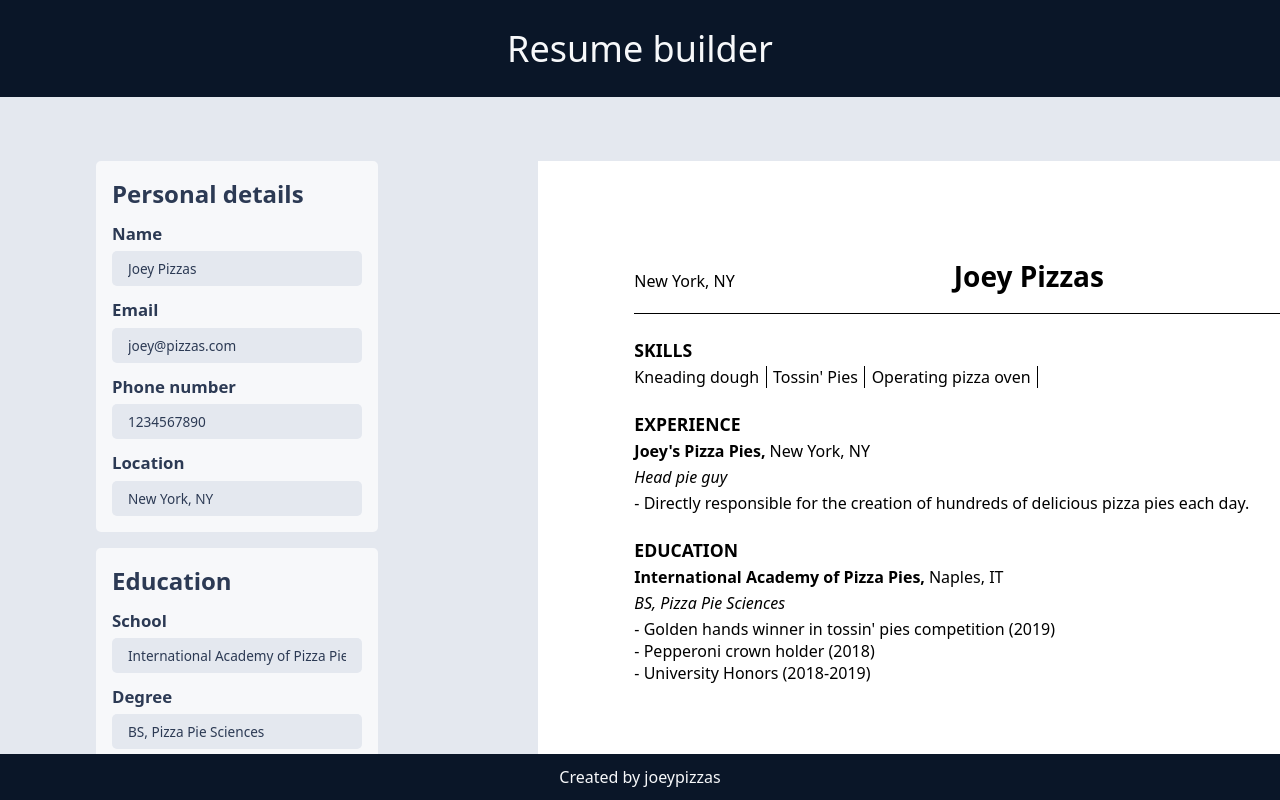
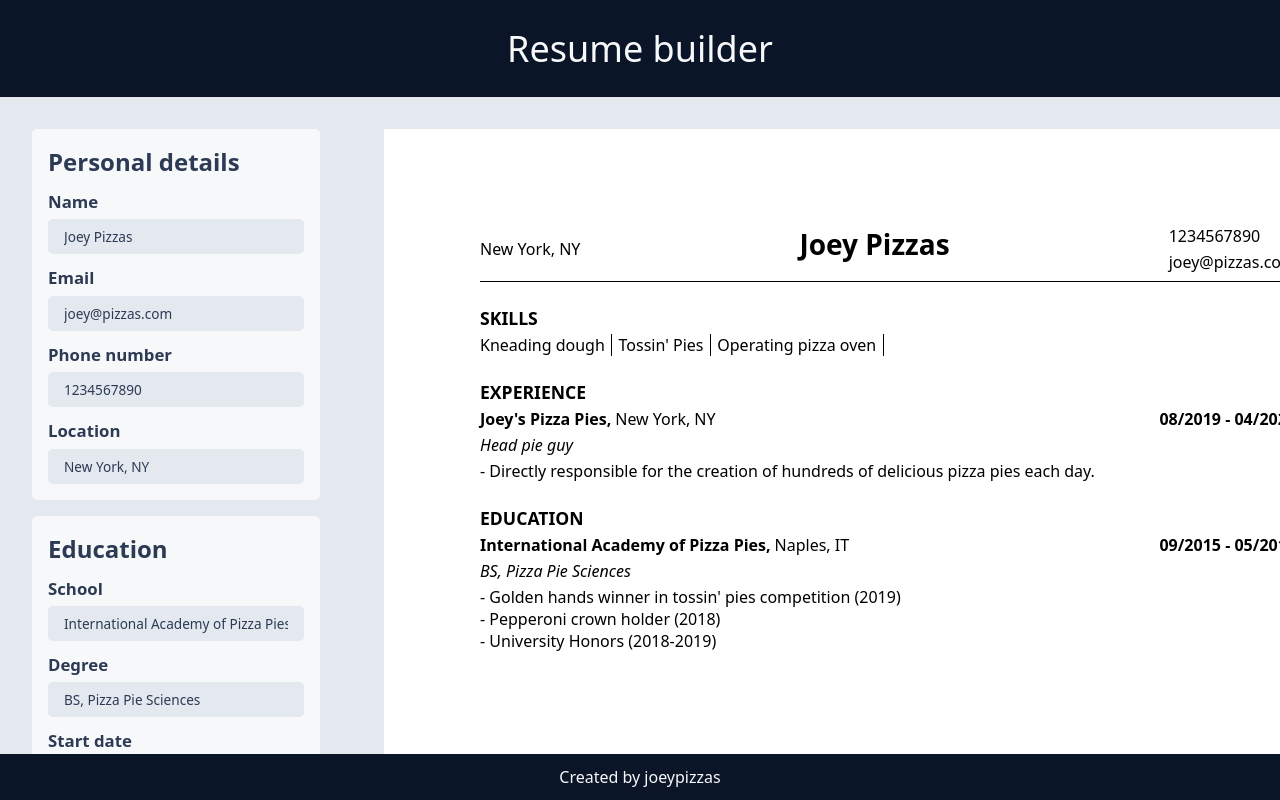
Before and after one commit to joeypizzas/resume-app, a React (Vite) app: page / in a window 1280 px wide. Built offline with nearby package versions, Linux system fonts and the light colour scheme.

Commit message:
Adjusted padding

```diff
--- a/src/components/ResumeBuilder/ResumeBuilder.css
+++ b/src/components/ResumeBuilder/ResumeBuilder.css
@@ -4,7 +4,7 @@
   display: flex;
   flex-direction: column;
   gap: 1rem;
-  padding: 4rem 6rem 4rem 6rem;
+  padding: 2rem;
   background-color: var(--color-border);
   overflow-y: auto;
   width: 25%;
--- a/src/components/ResumePreviewContainer/ResumePreviewContainer.css
+++ b/src/components/ResumePreviewContainer/ResumePreviewContainer.css
@@ -1,8 +1,9 @@
 /* ResumePreviewContainer component style */
 
 .resume-preview-container {
-  padding: 4rem;
+  padding: 2rem;
   width: 60%;
   background-color: var(--color-border);
   overflow-y: auto;
+  width: 75%;
 }
```
